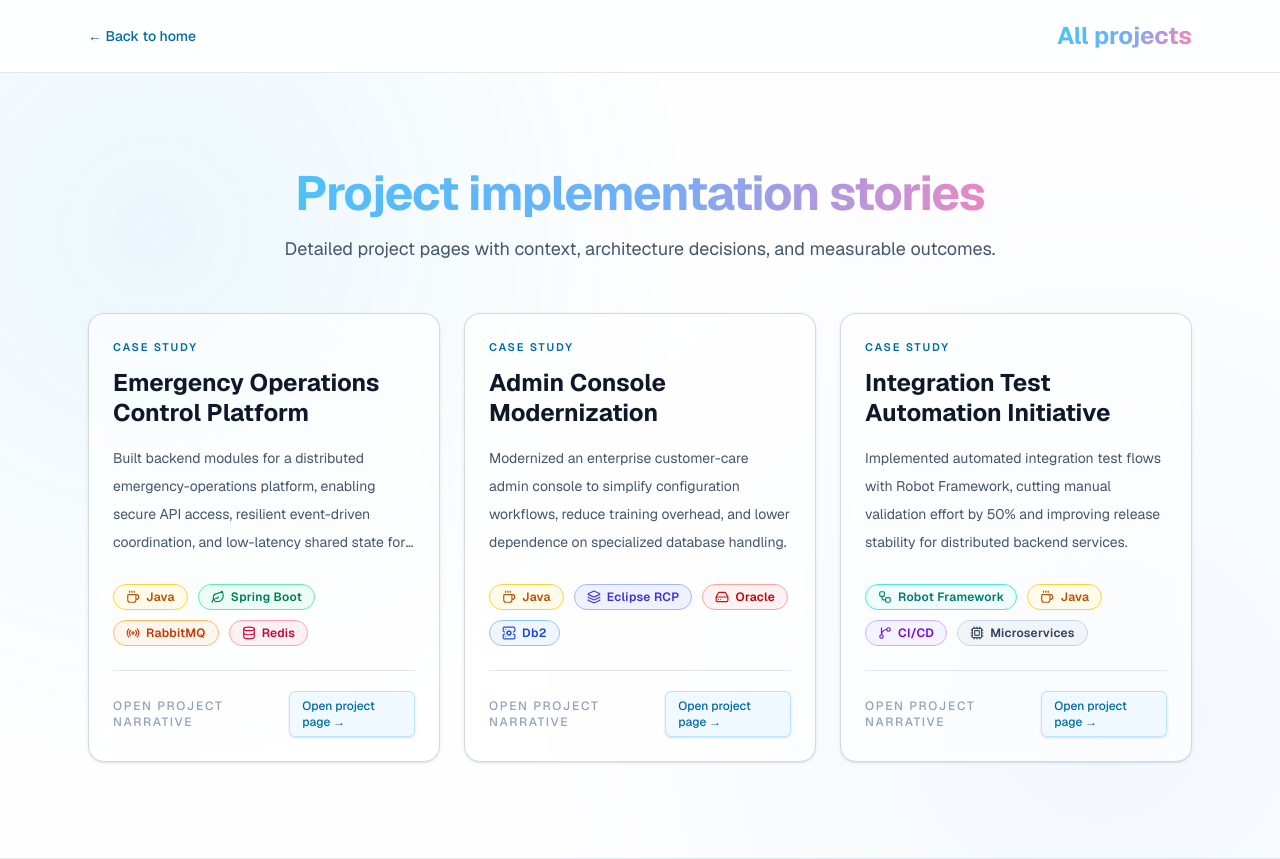
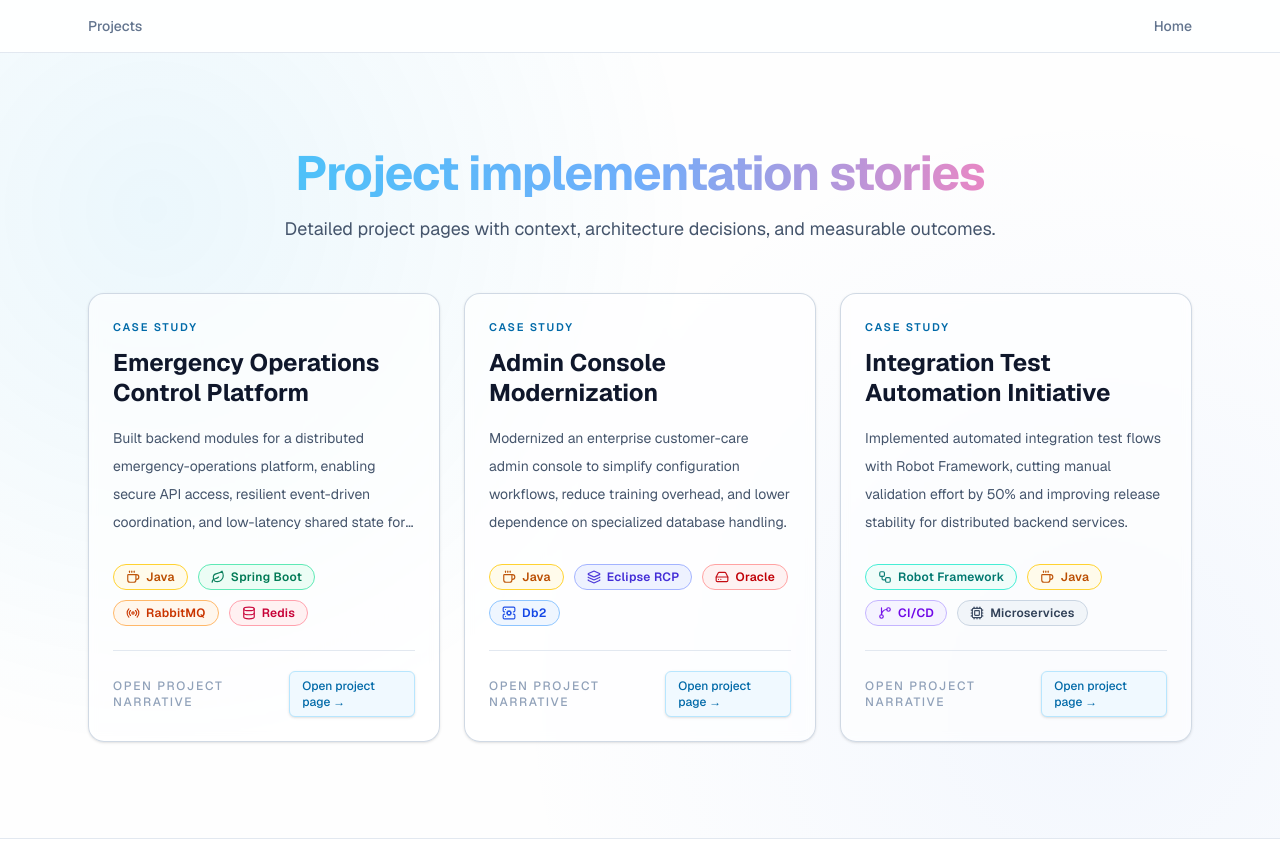
Before and after one commit to shrikanthavale/shrikant-portfolio, a Next.js app: page /projects in a window 1280 px wide. Built offline with nearby package versions, Linux system fonts and the light colour scheme.

Commit message:
feat: add shared subpage top navigation

```diff
--- a/app/blog/[slug]/page.tsx
+++ b/app/blog/[slug]/page.tsx
@@ -1,8 +1,8 @@
 import React from "react";
 import { notFound } from "next/navigation";
-import Link from "next/link";
 import ReactMarkdown from "react-markdown";
 import remarkGfm from "remark-gfm";
+import SubpageTopBar from "@/app/components/SubpageTopBar";
 import { getPostBySlug, getPostSlugs } from "@/app/lib/getPosts";
 
 type BlogPostPageProps = {
@@ -132,11 +132,9 @@ export default async function BlogPostPage({ params }: BlogPostPageProps) {
 
   return (
     <main className="min-h-screen bg-slate-50 text-slate-900 transition-colors dark:bg-slate-950 dark:text-slate-100">
+      <SubpageTopBar leftLabel="← All blogs" leftHref="/blog" maxWidthClass="max-w-3xl" />
       <article className="mx-auto max-w-3xl px-6 py-20">
-        <Link href="/#blog" className="text-sm font-medium text-sky-700 transition hover:text-sky-600 dark:text-sky-300 dark:hover:text-sky-200">
-          ← Back to blog
-        </Link>
-        <header className="mt-6 border-b border-slate-200 pb-6 dark:border-slate-800">
+        <header className="border-b border-slate-200 pb-6 dark:border-slate-800">
           <p className="text-sm font-medium text-slate-500 dark:text-slate-400">
             {formatDate(post.date)}
             <span className="px-2 text-slate-400 dark:text-slate-600">•</span>
--- a/app/blog/page.tsx
+++ b/app/blog/page.tsx
@@ -1,6 +1,6 @@
 import { Suspense } from "react";
-import Link from "next/link";
 import BlogPreviewClient from "@/app/components/BlogPreviewClient";
+import SubpageTopBar from "@/app/components/SubpageTopBar";
 import { getPosts } from "@/app/lib/getPosts";
 
 export default function BlogIndexPage() {
@@ -8,17 +8,7 @@ export default function BlogIndexPage() {
 
   return (
     <main className="min-h-screen bg-slate-50 text-slate-900 transition-colors dark:bg-slate-950 dark:text-slate-100">
-      <section className="border-b border-slate-200 bg-white/90 dark:border-slate-800 dark:bg-slate-950/90">
-        <div className="mx-auto flex max-w-6xl items-center justify-between px-6 py-5">
-          <Link
-            href="/#blog"
-            className="text-sm font-medium text-sky-700 transition hover:text-sky-600 dark:text-sky-300 dark:hover:text-sky-200"
-          >
-            ← Back to home
-          </Link>
-          <h1 className="heading-gradient text-xl font-bold sm:text-2xl">All blogs</h1>
-        </div>
-      </section>
+      <SubpageTopBar leftLabel="Blog" rightHref="/#blog" />
 
       <section className="section-ambient border-b border-slate-200 bg-white/80 dark:border-slate-800 dark:bg-slate-900/30">
         <div className="mx-auto max-w-6xl px-6 py-20 sm:py-24">
--- /dev/null
+++ b/app/components/SubpageTopBar.tsx
@@ -0,0 +1,36 @@
+import Link from "next/link";
+
+type SubpageTopBarProps = {
+  leftLabel: string;
+  leftHref?: string;
+  rightLabel?: string;
+  rightHref?: string;
+  maxWidthClass?: string;
+};
+
+export default function SubpageTopBar({
+  leftLabel,
+  leftHref,
+  rightLabel = "Home",
+  rightHref = "/",
+  maxWidthClass = "max-w-6xl",
+}: SubpageTopBarProps) {
+  const leftContent = leftHref ? (
+    <Link href={leftHref} className="text-sm font-medium text-sky-700 transition hover:text-sky-600 dark:text-sky-300 dark:hover:text-sky-200">
+      {leftLabel}
+    </Link>
+  ) : (
+    <span className="text-sm font-medium text-slate-500 dark:text-slate-400">{leftLabel}</span>
+  );
+
+  return (
+    <section className="border-b border-slate-200 bg-white/90 dark:border-slate-800 dark:bg-slate-950/90">
+      <div className={`mx-auto flex ${maxWidthClass} items-center justify-between px-6 py-4`}>
+        {leftContent}
+        <Link href={rightHref} className="text-sm font-medium text-slate-500 transition hover:text-sky-600 dark:text-slate-400 dark:hover:text-sky-200">
+          {rightLabel}
+        </Link>
+      </div>
+    </section>
+  );
+}
--- a/app/experience/page.tsx
+++ b/app/experience/page.tsx
@@ -1,21 +1,12 @@
 import Link from "next/link";
 import ExperienceTimeline from "@/app/components/ExperienceTimeline";
 import CredentialsStrip from "@/app/components/CredentialsStrip";
+import SubpageTopBar from "@/app/components/SubpageTopBar";
 
 export default function ExperiencePage() {
   return (
     <main className="min-h-screen bg-slate-50 text-slate-900 transition-colors dark:bg-slate-950 dark:text-slate-100">
-      <section className="border-b border-slate-200 bg-white/90 dark:border-slate-800 dark:bg-slate-950/90">
-        <div className="mx-auto flex max-w-6xl items-center justify-between px-6 py-5">
-          <Link
-            href="/#projects"
-            className="text-sm font-medium text-sky-700 transition hover:text-sky-600 dark:text-sky-300 dark:hover:text-sky-200"
-          >
-            ← Back to home
-          </Link>
-          <h1 className="heading-gradient text-xl font-bold sm:text-2xl">Experience</h1>
-        </div>
-      </section>
+      <SubpageTopBar leftLabel="Experience" rightHref="/" />
 
       <ExperienceTimeline />
       <CredentialsStrip />
--- a/app/projects/[slug]/page.tsx
+++ b/app/projects/[slug]/page.tsx
@@ -1,5 +1,5 @@
-import Link from "next/link";
 import { notFound } from "next/navigation";
+import SubpageTopBar from "@/app/components/SubpageTopBar";
 import { getProjectBySlug, projects } from "@/app/data/projects";
 import SystemArchitecture from "@/app/components/SystemArchitecture";
 
@@ -45,15 +45,9 @@ export default async function ProjectPage({ params }: ProjectPageProps) {
 
   return (
     <main className="min-h-screen bg-slate-50 text-slate-900 transition-colors dark:bg-slate-950 dark:text-slate-100">
+      <SubpageTopBar leftLabel="← All projects" leftHref="/projects" maxWidthClass="max-w-4xl" />
       <article className="mx-auto max-w-4xl px-6 py-20">
-        <Link
-          href="/projects"
-          className="text-sm font-medium text-sky-700 transition hover:text-sky-600 dark:text-sky-300 dark:hover:text-sky-200"
-        >
-          ← Back to all projects
-        </Link>
-
-        <header className="mt-6 border-b border-slate-200 pb-7 dark:border-slate-800">
+        <header className="border-b border-slate-200 pb-7 dark:border-slate-800">
           <h1 className="heading-gradient text-3xl font-bold tracking-tight sm:text-5xl">{project.title}</h1>
           <p className="mt-4 text-base leading-8 text-slate-600 dark:text-gray-400">{project.description}</p>
           <p className="mt-4 text-sm font-medium text-slate-500 dark:text-slate-400">Role: {project.role}</p>
--- a/app/projects/page.tsx
+++ b/app/projects/page.tsx
@@ -1,21 +1,11 @@
-import Link from "next/link";
 import ProjectCard from "@/app/components/ProjectCard";
+import SubpageTopBar from "@/app/components/SubpageTopBar";
 import { projects } from "@/app/data/projects";
 
 export default function ProjectsIndexPage() {
   return (
     <main className="min-h-screen bg-slate-50 text-slate-900 transition-colors dark:bg-slate-950 dark:text-slate-100">
-      <section className="border-b border-slate-200 bg-white/90 dark:border-slate-800 dark:bg-slate-950/90">
-        <div className="mx-auto flex max-w-6xl items-center justify-between px-6 py-5">
-          <Link
-            href="/#projects"
-            className="text-sm font-medium text-sky-700 transition hover:text-sky-600 dark:text-sky-300 dark:hover:text-sky-200"
-          >
-            ← Back to home
-          </Link>
-          <h1 className="heading-gradient text-xl font-bold sm:text-2xl">All projects</h1>
-        </div>
-      </section>
+      <SubpageTopBar leftLabel="Projects" rightHref="/#projects" />
 
       <section className="section-ambient border-b border-slate-200 bg-white/80 dark:border-slate-800 dark:bg-slate-900/30">
         <div className="mx-auto max-w-6xl px-6 py-20 sm:py-24">
```
